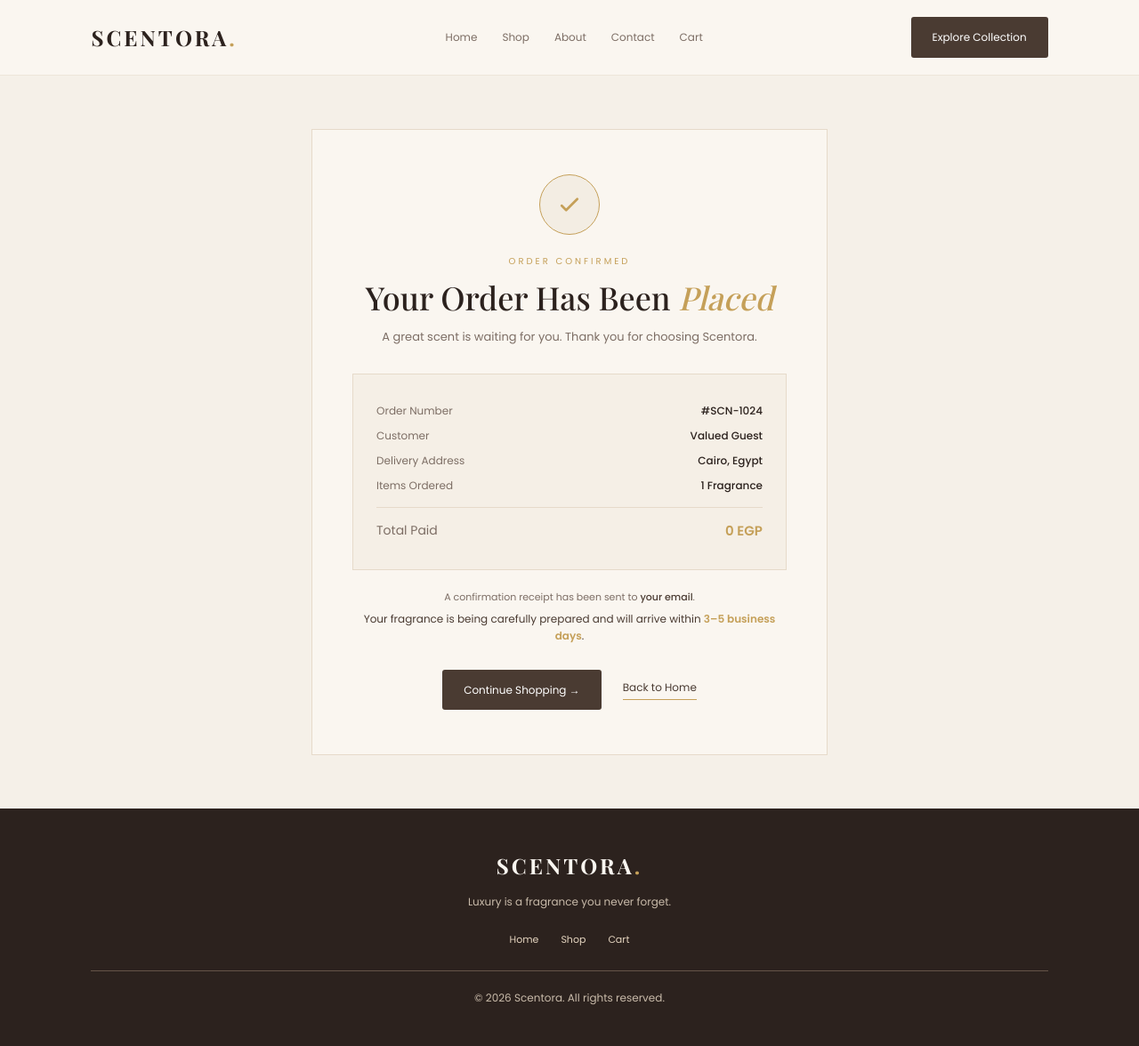
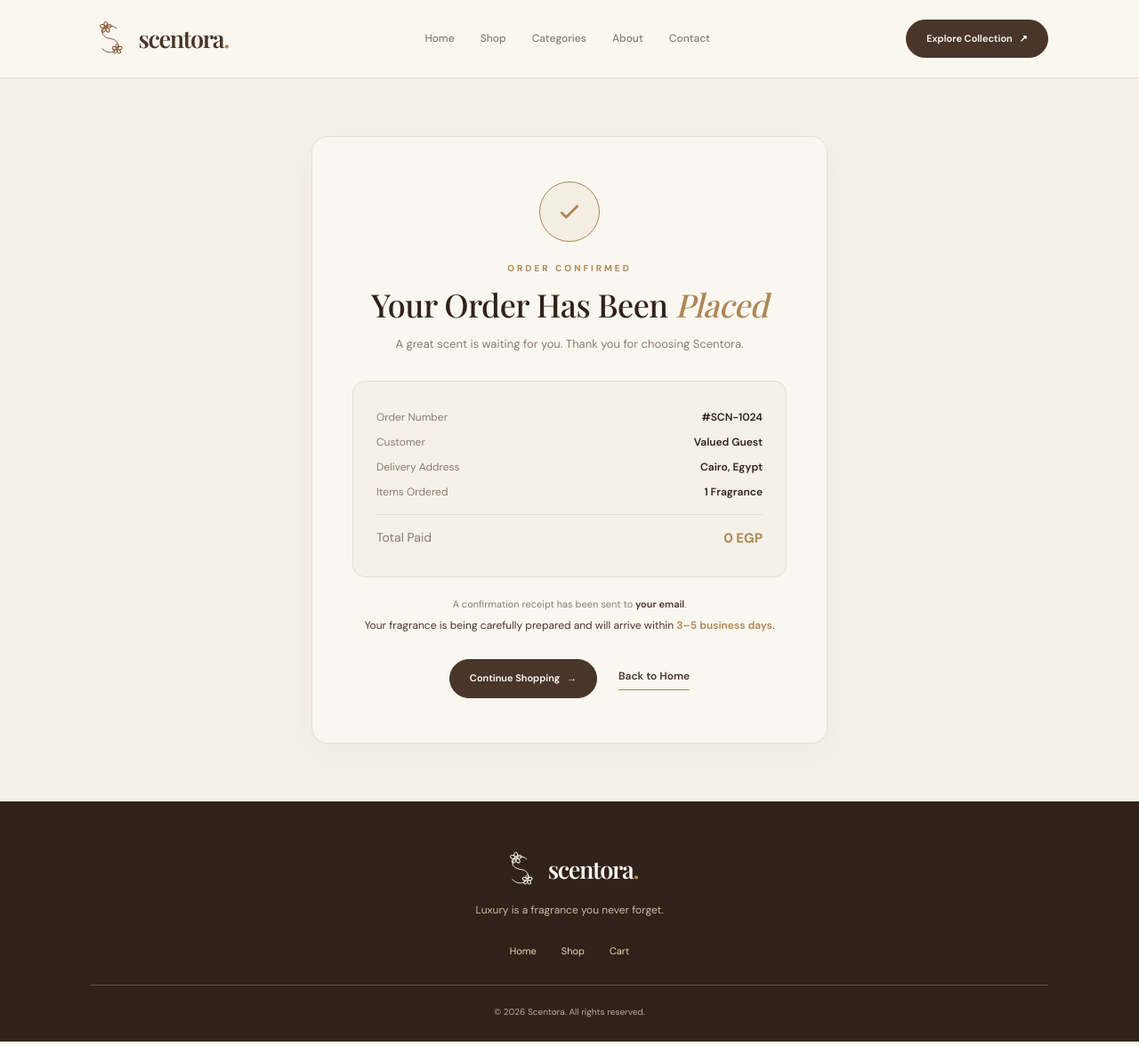
Before and after one commit to carolemil/Scentora-Online-Perfume-Store, a plain HTML site: page order-confirmation.html in a window 1280 px wide. Shown: the whole page at 89% size. Drawn offline with nearby package versions, Linux system fonts and the light colour scheme; a web font is replaced by a local one.

Commit message:
updated navigation bar in order confirmation

```diff
--- a/css/confirmation.css
+++ b/css/confirmation.css
@@ -1,11 +1,18 @@
+/* =========================================
+   SCENTORA ORDER CONFIRMATION PAGE
+   Matches Home Theme: Cream / Beige / Brown / Gold
+========================================= */
+
 :root {
-  --cream: #FAF6F0;
-  --light-cream: #F5EFE6;
-  --beige: #E8DEC8;
-  --brown: #4A3B32;
-  --dark-brown: #2C221E;
-  --gold: #C5A059;
-  --muted: #7D6E65;
+  --home-cream: #FAF7F0;
+  --home-light: #F5F0E8;
+  --home-beige: #E9DDCB;
+  --home-sand: #C9B49A;
+  --home-gold: #AD8754;
+  --home-brown: #49352A;
+  --home-dark: #302219;
+  --home-muted: #897C70;
+  --home-border: #E8DED1;
 }
 
 * {
@@ -15,10 +22,11 @@
 }
 
 body {
-  font-family: 'Poppins', sans-serif;
-  background-color: var(--cream);
-  color: var(--dark-brown);
+  font-family: "DM Sans", sans-serif;
+  background-color: var(--home-cream);
+  color: var(--home-brown);
   line-height: 1.6;
+  overflow-x: hidden;
 }
 
 a {
@@ -26,89 +34,155 @@ a {
   color: inherit;
 }
 
-/* NAVIGATION */
+/* =========================================
+   NAVIGATION
+========================================= */
 .navbar {
-  min-height: 85px;
+  min-height: 88px;
   padding: 15px 8%;
   display: flex;
   align-items: center;
   justify-content: space-between;
   gap: 25px;
-  background-color: var(--cream);
-  border-bottom: 1px solid #EDE5D9;
+  background: rgba(250, 247, 240, 0.96);
+  border-bottom: 1px solid var(--home-border);
+  position: relative;
+  z-index: 10;
 }
 
-.logo {
-  font-family: 'Playfair Display', serif;
-  font-size: 24px;
-  font-weight: 700;
-  letter-spacing: 3px;
-  color: var(--dark-brown);
+.brand {
+  display: inline-flex;
+  align-items: center;
+  gap: 10px;
+  flex-shrink: 0;
 }
 
-.logo span {
-  color: var(--gold);
+.brand-logo {
+  width: 43px;
+  height: 43px;
+  color: #854B2C;
+  display: block;
+  transition: transform 0.5s ease;
+}
+
+.brand:hover .brand-logo {
+  transform: rotate(-12deg);
+}
+
+.brand-name {
+  color: var(--home-brown);
+  font-family: "Playfair Display", serif;
+  font-size: 27px;
+  font-weight: 600;
+  letter-spacing: -1.3px;
+}
+
+.brand-name > span {
+  color: var(--home-gold);
 }
 
 .nav-links {
   display: flex;
   align-items: center;
-  gap: 28px;
+  justify-content: center;
+  gap: 29px;
 }
 
 .nav-links a {
-  color: var(--muted);
+  color: var(--home-muted);
   font-size: 12px;
-  transition: 0.3s;
+  font-weight: 500;
+  position: relative;
+  transition: color 0.3s ease;
 }
 
-.nav-links a:hover {
-  color: var(--gold);
+.nav-links a::after {
+  content: "";
+  position: absolute;
+  bottom: -7px;
+  left: 0;
+  width: 0;
+  height: 1px;
+  background: var(--home-gold);
+  transition: width 0.3s ease;
+}
+
+.nav-links a:hover::after,
+.nav-links a.active::after {
+  width: 100%;
+}
+
+.nav-links a:hover,
+.nav-links a.active {
+  color: var(--home-gold);
+}
+
+.nav-actions {
+  display: flex;
+  align-items: center;
+  gap: 22px;
+  white-space: nowrap;
 }
 
 .nav-button {
   display: inline-block;
-  background-color: var(--brown);
+  background: var(--home-brown);
   color: white;
-  padding: 13px 24px;
-  border-radius: 3px;
-  font-size: 12px;
-  transition: 0.3s;
+  padding: 12px 22px;
+  border-radius: 50px;
+  font-family: "DM Sans", sans-serif;
+  font-size: 11px;
+  font-weight: 600;
+  border: 1px solid var(--home-brown);
+  cursor: pointer;
+  transition: 0.3s ease;
+}
+
+.nav-button span {
+  margin-left: 5px;
 }
 
 .nav-button:hover {
-  background-color: var(--gold);
+  background: var(--home-gold);
+  border-color: var(--home-gold);
+  transform: translateY(-2px);
 }
 
 .secondary-button {
   font-size: 12px;
-  color: var(--brown);
-  border-bottom: 1px solid var(--gold);
-  padding-bottom: 4px;
-  transition: 0.3s;
+  font-weight: 600;
+  color: var(--home-brown);
+  border-bottom: 1px solid var(--home-gold);
+  padding-bottom: 5px;
+  transition: 0.3s ease;
 }
 
 .secondary-button:hover {
-  color: var(--gold);
+  color: var(--home-gold);
+  border-color: var(--home-brown);
 }
 
-/* CONFIRMATION CARD */
+/* =========================================
+   CONFIRMATION CARD
+========================================= */
 .confirmation-wrapper {
   min-height: 75vh;
   display: flex;
   align-items: center;
   justify-content: center;
-  padding: 60px 6%;
-  background-color: #F5F0E8;
+  padding: 65px 6%;
+  background-color: var(--home-light);
 }
 
 .confirmation-card {
-  background-color: var(--cream);
-  border: 1px solid #E6DACA;
+  background-color: var(--home-cream);
+  border: 1px solid var(--home-border);
+  border-radius: 18px;
   max-width: 580px;
   width: 100%;
   padding: 50px 45px;
   text-align: center;
+  box-shadow: 0 12px 35px rgba(73, 53, 42, 0.04);
 }
 
 .check-circle {
@@ -117,11 +191,11 @@ a {
   margin: 0 auto 22px;
   border-radius: 50%;
   background-color: #F3EDE3;
-  border: 1.5px solid var(--gold);
+  border: 1.5px solid var(--home-gold);
   display: flex;
   align-items: center;
   justify-content: center;
-  color: var(--gold);
+  color: var(--home-gold);
 }
 
 .check-circle svg {
@@ -131,34 +205,39 @@ a {
 
 .eyebrow {
   font-size: 10px;
+  font-weight: 700;
   letter-spacing: 3px;
-  color: var(--gold);
+  color: var(--home-gold);
   margin-bottom: 10px;
 }
 
 .confirmation-card h1 {
-  font-family: 'Playfair Display', serif;
+  font-family: "Playfair Display", serif;
   font-size: 36px;
   font-weight: 500;
+  letter-spacing: -0.5px;
   line-height: 1.25;
-  color: var(--dark-brown);
+  color: var(--home-dark);
 }
 
 .confirmation-card h1 span {
-  color: var(--gold);
+  color: var(--home-gold);
   font-style: italic;
 }
 
 .tagline {
-  color: var(--muted);
+  color: var(--home-muted);
   font-size: 13px;
   margin: 12px 0 30px;
 }
 
-/* RECEIPT SUMMARY */
+/* =========================================
+   RECEIPT SUMMARY
+========================================= */
 .receipt-box {
-  background-color: #F5EFE6;
-  border: 1px solid #E6DACA;
+  background-color: var(--home-light);
+  border: 1px solid var(--home-border);
+  border-radius: 14px;
   padding: 22px 26px;
   text-align: left;
   margin-bottom: 22px;
@@ -170,19 +249,19 @@ a {
   align-items: center;
   gap: 15px;
   font-size: 12px;
-  color: var(--muted);
+  color: var(--home-muted);
   margin: 9px 0;
 }
 
 .receipt-row strong {
-  color: var(--dark-brown);
-  font-weight: 500;
+  color: var(--home-dark);
+  font-weight: 600;
   text-align: right;
 }
 
 .divider {
   border: none;
-  border-top: 1px solid #E6DACA;
+  border-top: 1px solid var(--home-border);
   margin: 14px 0;
 }
 
@@ -191,30 +270,30 @@ a {
 }
 
 .total-row strong {
-  color: var(--gold);
-  font-weight: 600;
+  color: var(--home-gold);
+  font-weight: 700;
   font-size: 15px;
 }
 
 .email-note {
   font-size: 11px;
-  color: var(--muted);
+  color: var(--home-muted);
   margin-bottom: 6px;
 }
 
 .email-note span {
-  color: var(--brown);
-  font-weight: 500;
+  color: var(--home-brown);
+  font-weight: 600;
 }
 
 .delivery-note {
   font-size: 12px;
-  color: var(--brown);
+  color: var(--home-brown);
   margin-bottom: 28px;
 }
 
 .delivery-note strong {
-  color: var(--gold);
+  color: var(--home-gold);
   font-weight: 600;
 }
 
@@ -226,21 +305,30 @@ a {
   flex-wrap: wrap;
 }
 
-/* FOOTER */
+/* =========================================
+   FOOTER
+========================================= */
 .footer {
-  background-color: var(--dark-brown);
-  color: var(--cream);
-  padding: 45px 8%;
+  background: var(--home-dark);
+  color: var(--home-cream);
+  padding: 55px 8% 25px;
   text-align: center;
 }
 
-.footer .logo {
-  display: inline-block;
-  color: var(--cream);
-  margin-bottom: 12px;
+.footer-brand {
+  justify-content: center;
+  margin-bottom: 15px;
 }
 
-.footer > p {
+.footer-brand .brand-logo {
+  color: var(--home-cream);
+}
+
+.footer-brand .brand-name {
+  color: var(--home-cream);
+}
+
+.footer-tagline {
   color: #C9BBAA;
   font-size: 12px;
 }
@@ -248,29 +336,95 @@ a {
 .footer-links {
   display: flex;
   justify-content: center;
-  gap: 25px;
-  margin: 25px 0;
+  flex-wrap: wrap;
+  gap: 28px;
+  margin: 28px 0;
 }
 
 .footer-links a {
   font-size: 11px;
   color: #E5D5C0;
+  transition: color 0.3s ease;
 }
 
 .footer-links a:hover {
-  color: var(--gold);
+  color: var(--home-gold);
 }
 
 .footer .copyright {
   border-top: 1px solid #655448;
-  padding-top: 20px;
+  padding-top: 22px;
+  color: #B9AA99;
+  font-size: 10px;
+}
+
+/* =========================================
+   RESPONSIVE
+========================================= */
+@media (max-width: 1100px) {
+  .navbar {
+    padding: 15px 5%;
+    gap: 15px;
+  }
+
+  .nav-links {
+    gap: 17px;
+  }
+}
+
+@media (max-width: 850px) {
+  .navbar {
+    flex-wrap: wrap;
+    justify-content: space-between;
+  }
+
+  .nav-links {
+    order: 3;
+    width: 100%;
+    padding: 10px 0 5px;
+    justify-content: center;
+    flex-wrap: wrap;
+  }
 }
 
 @media (max-width: 600px) {
   .confirmation-card {
     padding: 35px 24px;
   }
+
   .confirmation-card h1 {
     font-size: 28px;
   }
 }
+
+@media (max-width: 550px) {
+  .navbar {
+    padding: 14px 5%;
+    gap: 12px;
+  }
+
+  .brand-logo {
+    width: 36px;
+    height: 36px;
+  }
+
+  .brand-name {
+    font-size: 23px;
+  }
+
+  .nav-actions {
+    gap: 12px;
+  }
+
+  .nav-button {
+    padding: 10px 16px;
+  }
+
+  .nav-links {
+    gap: 16px;
+  }
+
+  .nav-links a {
+    font-size: 11px;
+  }
+}
--- a/order-confirmation.html
+++ b/order-confirmation.html
@@ -4,26 +4,62 @@
   <meta charset="UTF-8">
   <meta name="viewport" content="width=device-width, initial-scale=1.0">
   <title>Order Confirmed | Scentora</title>
+
+  <link rel="preconnect" href="https://fonts.googleapis.com">
+  <link rel="preconnect" href="https://fonts.gstatic.com" crossorigin>
+  <link href="https://fonts.googleapis.com/css2?family=DM+Sans:wght@400;500;600;700&family=Playfair+Display:ital,wght@0,400;0,500;0,600;1,400;1,500&display=swap" rel="stylesheet">
+
   <link rel="stylesheet" href="css/confirmation.css">
-  <link href="https://fonts.googleapis.com/css2?family=Playfair+Display:ital,wght@0,500;0,600;0,700;1,400&family=Poppins:wght@300;400;500;600&display=swap" rel="stylesheet">
 </head>
 <body>
 
   <!-- Navigation (Customer-facing only, no Admin link) -->
   <header class="navbar">
-    <a href="index.html" class="logo">SCENTORA<span>.</span></a>
+
+    <a href="index.html" class="brand">
+      <svg class="brand-logo" viewBox="0 0 100 100"
+           fill="none" xmlns="http://www.w3.org/2000/svg">
+        <g stroke="currentColor" stroke-width="2.2"
+           stroke-linecap="round" stroke-linejoin="round">
+
+          <path d="M67 23C57 12 38 15 32 28C26 41 39 48 52 50C67 52 76 62 68 76C60 90 39 88 30 76"/>
+
+          <g transform="translate(39 20)">
+            <ellipse cy="-8" rx="4.5" ry="7"/>
+            <ellipse cy="-8" rx="4.5" ry="7" transform="rotate(72)"/>
+            <ellipse cy="-8" rx="4.5" ry="7" transform="rotate(144)"/>
+            <ellipse cy="-8" rx="4.5" ry="7" transform="rotate(216)"/>
+            <ellipse cy="-8" rx="4.5" ry="7" transform="rotate(288)"/>
+            <circle r="2.3" fill="#AD8754" stroke="none"/>
+          </g>
+
+          <g transform="translate(69 77)">
+            <ellipse cy="-7" rx="4" ry="6"/>
+            <ellipse cy="-7" rx="4" ry="6" transform="rotate(72)"/>
+            <ellipse cy="-7" rx="4" ry="6" transform="rotate(144)"/>
+            <ellipse cy="-7" rx="4" ry="6" transform="rotate(216)"/>
+            <ellipse cy="-7" rx="4" ry="6" transform="rotate(288)"/>
+            <circle r="2" fill="#AD8754" stroke="none"/>
+          </g>
+
+        </g>
+      </svg>
+
+      <span class="brand-name">scentora<span>.</span></span>
+    </a>
 
     <nav class="nav-links">
       <a href="index.html">Home</a>
       <a href="shops.html">Shop</a>
+      <a href="index.html#categories">Categories</a>
       <a href="index.html#about">About</a>
       <a href="index.html#contact">Contact</a>
-      <a href="cart.html">Cart</a>
     </nav>
 
     <div class="nav-actions">
-      <a href="shops.html" class="nav-button">Explore Collection</a>
+      <a href="shops.html" class="nav-button">Explore Collection <span>↗</span></a>
     </div>
+
   </header>
 
   <!-- Order Confirmation Card -->
@@ -70,7 +106,7 @@
       <p class="delivery-note">Your fragrance is being carefully prepared and will arrive within <strong>3–5 business days</strong>.</p>
 
       <div class="action-buttons">
-        <a href="shops.html" class="nav-button">Continue Shopping →</a>
+        <a href="shops.html" class="nav-button">Continue Shopping <span>→</span></a>
         <a href="index.html" class="secondary-button">Back to Home</a>
       </div>
 
@@ -79,13 +115,46 @@
 
   <!-- Footer -->
   <footer class="footer">
-    <a href="index.html" class="logo">SCENTORA<span>.</span></a>
-    <p>Luxury is a fragrance you never forget.</p>
+    <a href="index.html" class="brand footer-brand">
+      <svg class="brand-logo" viewBox="0 0 100 100"
+           fill="none" xmlns="http://www.w3.org/2000/svg">
+        <g stroke="currentColor" stroke-width="2.2"
+           stroke-linecap="round" stroke-linejoin="round">
+
+          <path d="M67 23C57 12 38 15 32 28C26 41 39 48 52 50C67 52 76 62 68 76C60 90 39 88 30 76"/>
+
+          <g transform="translate(39 20)">
+            <ellipse cy="-8" rx="4.5" ry="7"/>
+            <ellipse cy="-8" rx="4.5" ry="7" transform="rotate(72)"/>
+            <ellipse cy="-8" rx="4.5" ry="7" transform="rotate(144)"/>
+            <ellipse cy="-8" rx="4.5" ry="7" transform="rotate(216)"/>
+            <ellipse cy="-8" rx="4.5" ry="7" transform="rotate(288)"/>
+            <circle r="2.3" fill="#AD8754" stroke="none"/>
+          </g>
+
+          <g transform="translate(69 77)">
+            <ellipse cy="-7" rx="4" ry="6"/>
+            <ellipse cy="-7" rx="4" ry="6" transform="rotate(72)"/>
+            <ellipse cy="-7" rx="4" ry="6" transform="rotate(144)"/>
+            <ellipse cy="-7" rx="4" ry="6" transform="rotate(216)"/>
+            <ellipse cy="-7" rx="4" ry="6" transform="rotate(288)"/>
+            <circle r="2" fill="#AD8754" stroke="none"/>
+          </g>
+
+        </g>
+      </svg>
+
+      <span class="brand-name">scentora<span>.</span></span>
+    </a>
+
+    <p class="footer-tagline">Luxury is a fragrance you never forget.</p>
+
     <div class="footer-links">
       <a href="index.html">Home</a>
       <a href="shops.html">Shop</a>
       <a href="cart.html">Cart</a>
     </div>
+
     <p class="copyright">© 2026 Scentora. All rights reserved.</p>
   </footer>
 
```
